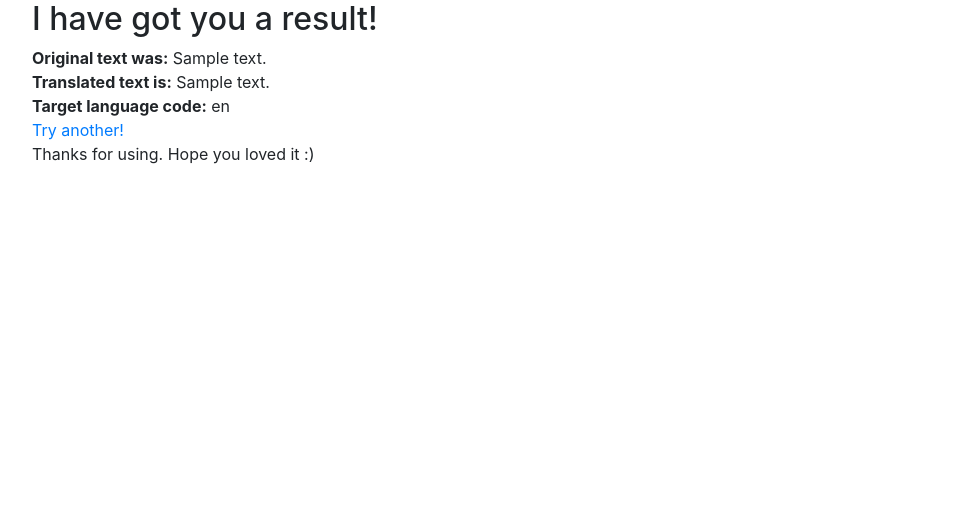
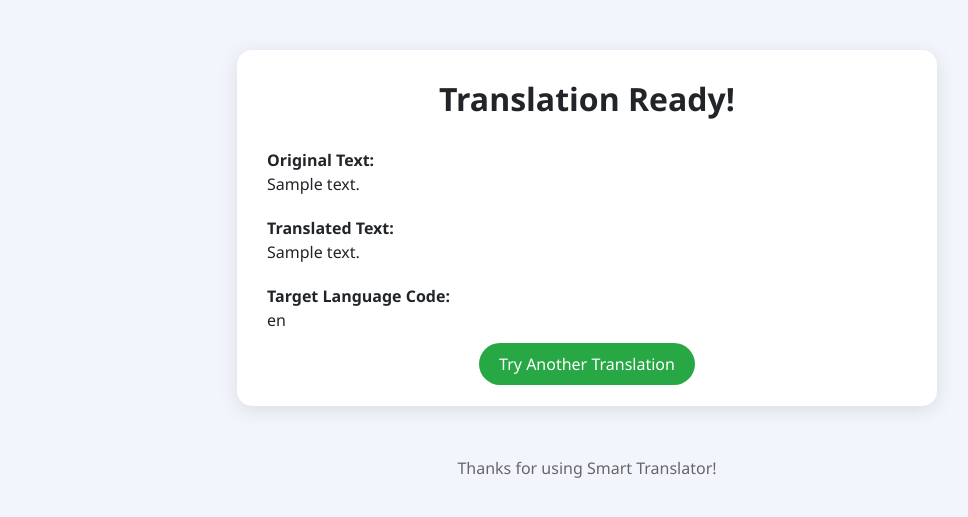
Before and after one commit to itslalimaverma/let-us-translate, a Flask app: template templates/results.html in a window 1280 px wide. Shown: the top 517 px of the page, without its empty margins (53-1021 px from the left). Run offline with Flask 3, Linux system fonts and the light colour scheme; the template is opened without the code that fills it: most values are stand-ins (such as "Sample title", 1, 10 or a date in 2020).

Commit message:
Frontend updated

```diff
--- a/app.py
+++ b/app.py
@@ -2,34 +2,27 @@ from flask import Flask, render_template, request
 import requests, os, uuid, json
 from dotenv import load_dotenv
 
-# Load environment variables from .env file
 load_dotenv()
 
 app = Flask(__name__)
 
-# Route for GET method (initial form page)
 @app.route('/', methods=['GET'])
 def index():
     return render_template('index.html')
 
-# Route for POST method (form submission to translate text)
 @app.route('/', methods=['POST'])
 def index_post():
-    # Get text and language from form
     original_text = request.form['text']
     target_language = request.form['language']
 
-    # Get API details from environment variables
     key = os.environ['KEY']
     endpoint = os.environ['ENDPOINT']
     location = os.environ['LOCATION']
 
-    # Azure Translator API setup
     path = '/translate?api-version=3.0'
     target_language_parameter = '&to=' + target_language
     constructed_url = endpoint + path + target_language_parameter
 
-    # Headers for API request
     headers = {
         'Ocp-Apim-Subscription-Key': key,
         'Ocp-Apim-Subscription-Region': location,
@@ -37,23 +30,16 @@ def index_post():
         'X-ClientTraceId': str(uuid.uuid4())
     }
 
-    # Request body with original text
     body = [{ 'text': original_text }]
 
-    # Call Azure Translator API
     translator_request = requests.post(constructed_url, headers=headers, json=body)
     translator_response = translator_request.json()
 
-    # Extract translated text
     translated_text = translator_response[0]['translations'][0]['text']
 
-    # Show results page
     return render_template(
         'results.html',
         translated_text=translated_text,
         original_text=original_text,
         target_language=target_language
     )
-
-if __name__ == '__main__':
-    app.run(debug=True)
--- a/templates/results.html
+++ b/templates/results.html
@@ -2,31 +2,80 @@
 <html lang="en">
 
 <head>
-    <meta charset="UTF-8">
-    <meta name="viewport" content="width=device-width, initial-scale=1.0">
+  <meta charset="UTF-8" />
+  <meta name="viewport" content="width=device-width, initial-scale=1.0" />
+  <title>Translation Result | Smart Translator</title>
   <link rel="stylesheet" href="https://cdn.jsdelivr.net/npm/bootstrap@4.5.3/dist/css/bootstrap.min.css"
-        integrity="sha384-TX8t27EcRE3e/ihU7zmQxVncDAy5uIKz4rEkgIXeMed4M0jlfIDPvg6uqKI2xXr2" crossorigin="anonymous">
-    <title>Translator </title>
+    integrity="sha384-TX8t27EcRE3e/ihU7zmQxVncDAy5uIKz4rEkgIXeMed4M0jlfIDPvg6uqKI2xXr2"
+    crossorigin="anonymous">
+  <style>
+    body {
+      background-color: #f2f6fc;
+      font-family: 'Segoe UI', Tahoma, Geneva, Verdana, sans-serif;
+    }
+
+    .result-card {
+      max-width: 700px;
+      margin: 50px auto;
+      padding: 30px;
+      background: white;
+      border-radius: 15px;
+      box-shadow: 0 4px 20px rgba(0, 0, 0, 0.1);
+    }
+
+    h2 {
+      font-weight: 600;
+      text-align: center;
+      margin-bottom: 30px;
+    }
+
+    .result-item {
+      margin-bottom: 20px;
+    }
+
+    .btn-custom {
+      background-color: #28a745;
+      color: white;
+      padding: 10px 20px;
+      border-radius: 25px;
+      text-decoration: none;
+    }
+
+    .btn-custom:hover {
+      background-color: #218838;
+      color: white;
+      text-decoration: none;
+    }
+
+    .footer-note {
+      text-align: center;
+      margin-top: 30px;
+      color: #666;
+    }
+  </style>
 </head>
 
 <body>
   <div class="container">
-        <h2>I have got you a result!</h2>
-        <div>
-            <strong>Original text was:</strong> {{ original_text }}
+    <div class="result-card">
+      <h2>Translation Ready!</h2>
+      <div class="result-item">
+        <strong>Original Text:</strong>
+        <p>{{ original_text }}</p>
       </div>
-        <div>
-            <strong>Translated text is:</strong> {{ translated_text }}
+      <div class="result-item">
+        <strong>Translated Text:</strong>
+        <p>{{ translated_text }}</p>
       </div>
-        <div>
-            <strong>Target language code:</strong> {{ target_language }}
+      <div class="result-item">
+        <strong>Target Language Code:</strong>
+        <p>{{ target_language }}</p>
       </div>
-        <div>
-            <a href="{{ url_for('index') }}">Try another!</a>
+      <div class="text-center">
+        <a href="{{ url_for('index') }}" class="btn-custom">Try Another Translation</a>
       </div>
-        <div>
-            Thanks for using. Hope you loved it :)
     </div>
+    <p class="footer-note">Thanks for using Smart Translator!</p>
   </div>
 </body>
 
```
Also changed, not shown: templates/index.html (+34 -12 lines). Lines whose indentation alone changed are shown as unchanged.
